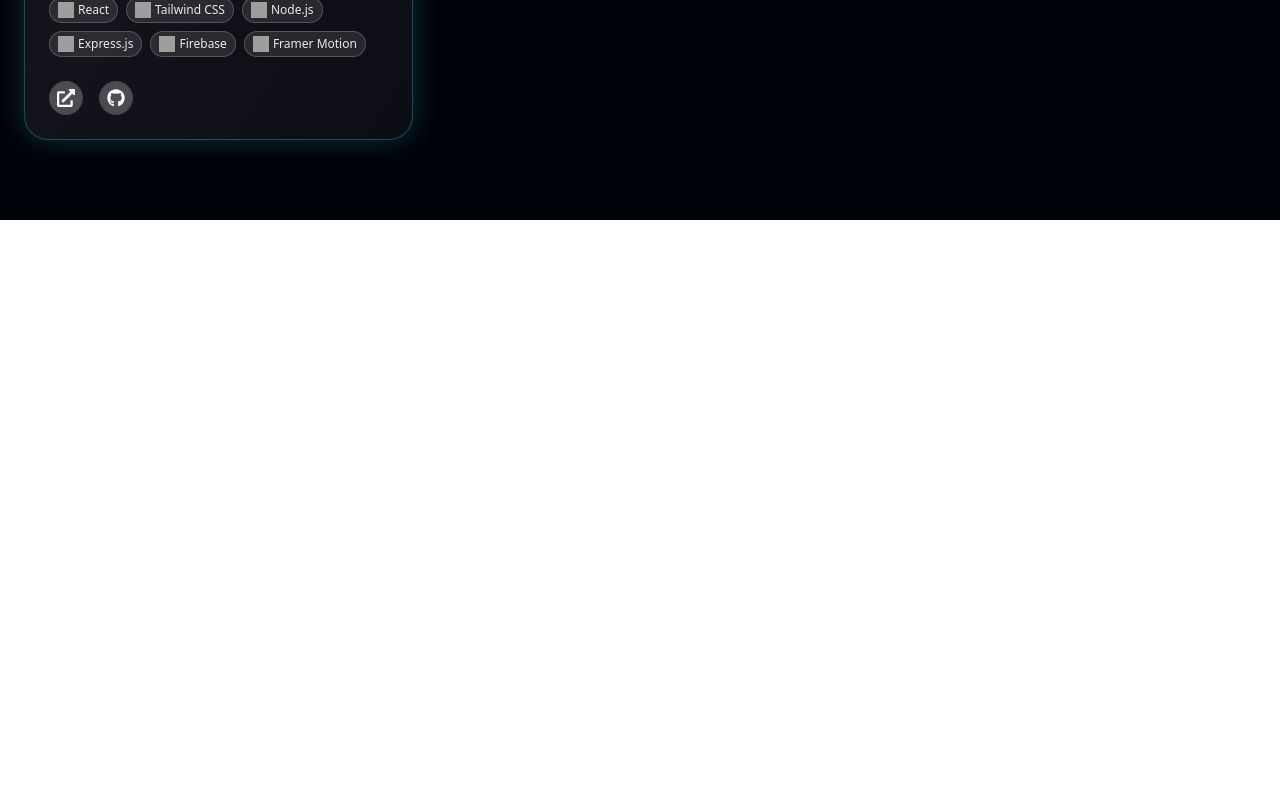
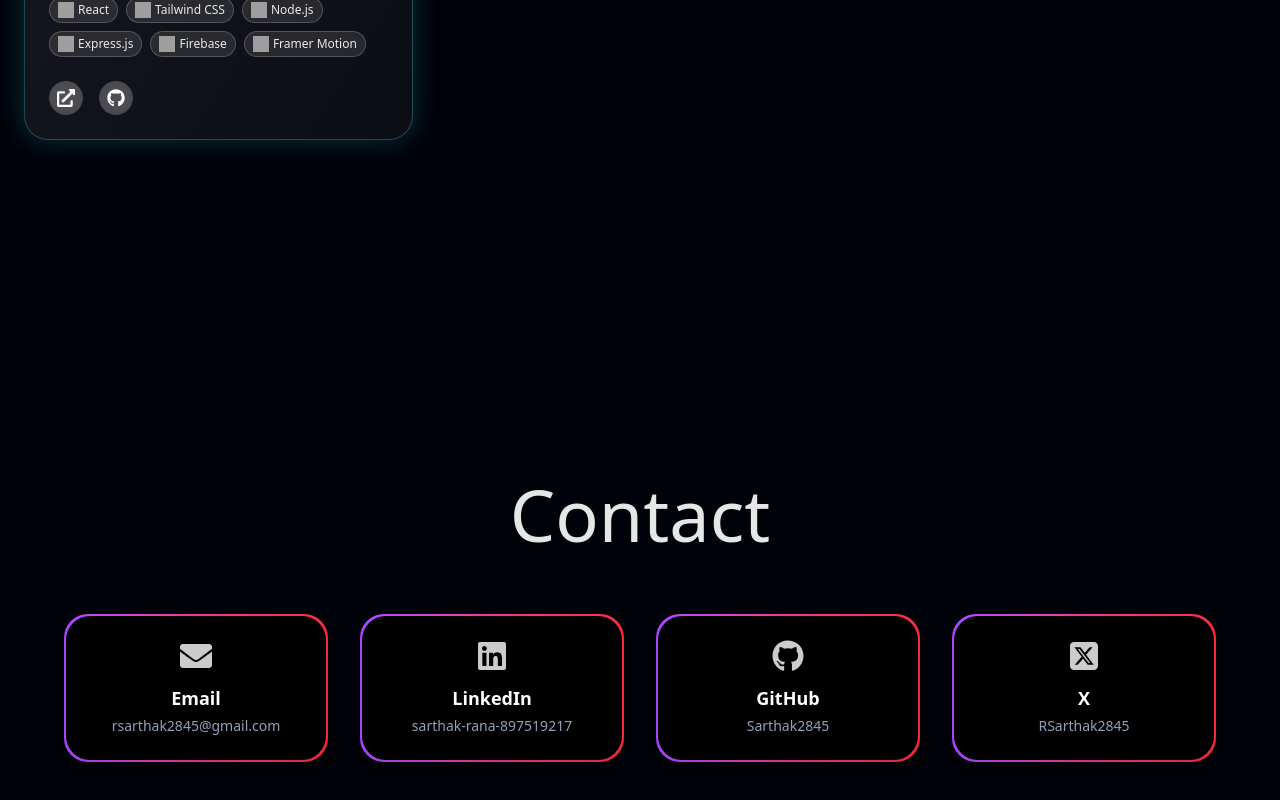
Before and after one commit to Sarthak2845/portfolio-website, a React (Vite) app: page / in a window 1280 px wide. Shown: the part 4727-5527 px from the top of the page. Before the commit the page ends 4947 px from the top, so only its background shows below. Built offline with nearby package versions, Linux system fonts and the light colour scheme; grey boxes are pictures that could not be loaded; a web font is replaced by a local one.

Commit message:
feat: Add Contact section and related functionality; update Education component import

```diff
--- a/src/App.jsx
+++ b/src/App.jsx
@@ -6,6 +6,7 @@ import Education from './components/Education'
 import About from './components/About'
 import Skill from './components/Skill'
 import Projects from './components/Projects'
+import Contact from './components/Contact'
 
 const App = () => {
   const [loading, setLoading] = useState(false)
@@ -28,6 +29,7 @@ const App = () => {
         <Education/>
         <Skill/>
         <Projects/>
+        <Contact/>
       </>
     }
     </div>
--- /dev/null
+++ b/src/components/Contact.jsx
@@ -0,0 +1,85 @@
+import { motion } from "motion/react"
+import { FaGithub, FaLinkedin, FaTwitter, FaEnvelope } from "react-icons/fa";
+import { FaSquareXTwitter } from "react-icons/fa6";
+
+export default function ContactSection() {
+  const contacts = [
+    {
+      id: 1,
+      icon: <FaEnvelope className="w-8 h-8" />,
+      title: "Email",
+      link: "mailto:rsarthak2845@gmail.com",
+      text: "rsarthak2845@gmail.com",
+    },
+    {
+      id: 2,
+      icon: <FaLinkedin className="w-8 h-8" />,
+      title: "LinkedIn",
+      link: "https://www.linkedin.com/in/sarthak-rana-897519217/",
+      text: "sarthak-rana-897519217",
+    },
+    {
+      id: 3,
+      icon: <FaGithub className="w-8 h-8" />,
+      title: "GitHub",
+      link: "https://github.com/Sarthak2845",
+      text: "Sarthak2845",
+    },
+    {
+      id: 4,
+      icon: <FaSquareXTwitter className="w-8 h-8" />,
+      title: "X",
+      link: "https://x.com/RSarthak2845",
+      text: "RSarthak2845",
+    },
+  ];
+
+  return (
+    <section
+      className="min-h-screen flex flex-col justify-center items-center px-6 py-20"
+      id="contact"
+    >
+      {/* Title */}
+      <motion.div
+        className="text-center mb-16"
+        initial={{ opacity: 0, y: 30 }}
+        whileInView={{ opacity: 1, y: 0 }}
+        transition={{ duration: 0.8 }}
+        viewport={{ once: true }}
+      >
+        <h1 className="relative text-white/90 text-4xl sm:text-5xl lg:text-7xl font-medium hover:text-white transition-all duration-300
+                       after:absolute after:left-0 after:-bottom-1 after:h-1 after:w-0
+                       after:bg-gradient-to-r after:from-purple-800 after:to-pink-500
+                       after:transition-all after:duration-300 hover:after:w-full">
+          Contact
+        </h1>
+      </motion.div>
+
+
+      <div className="grid gap-8 sm:grid-cols-2 lg:grid-cols-4 w-full max-w-6xl">
+        {contacts.map((item, index) => (
+          <motion.a
+            key={item.id}
+            href={item.link}
+            target="_blank"
+            rel="noopener noreferrer"
+            initial={{ opacity: 0, y: 50 }}
+            whileInView={{ opacity: 1, y: 0 }}
+            transition={{ duration: 0.6, delay: index * 0.2 }}
+            viewport={{ once: true }}
+            className="relative rounded-3xl p-[2px] bg-gradient-to-r from-purple-500 via-pink-500 to-red-500 group"
+          >
+            <div className="rounded-3xl bg-black backdrop-blur-xl p-6 flex flex-col items-center
+                            justify-center text-center shadow-lg">
+              <div className="text-white/80 mb-3 group-hover:scale-110 group-hover:text-purple-400 transition-all duration-300">
+                {item.icon}
+              </div>
+              <h3 className="text-lg font-semibold text-white mb-1">{item.title}</h3>
+              <p className="text-slate-400 text-sm">{item.text}</p>
+            </div>
+          </motion.a>
+        ))}
+      </div>
+    </section>
+  );
+}
--- a/src/components/Education.jsx
+++ b/src/components/Education.jsx
@@ -1,4 +1,4 @@
-import { motion } from "framer-motion";
+import { motion } from "motion/react"
 import { MdDateRange } from "react-icons/md";
 import { FaArrowRight } from "react-icons/fa";
 import educationData from "../data/education.js";
```
